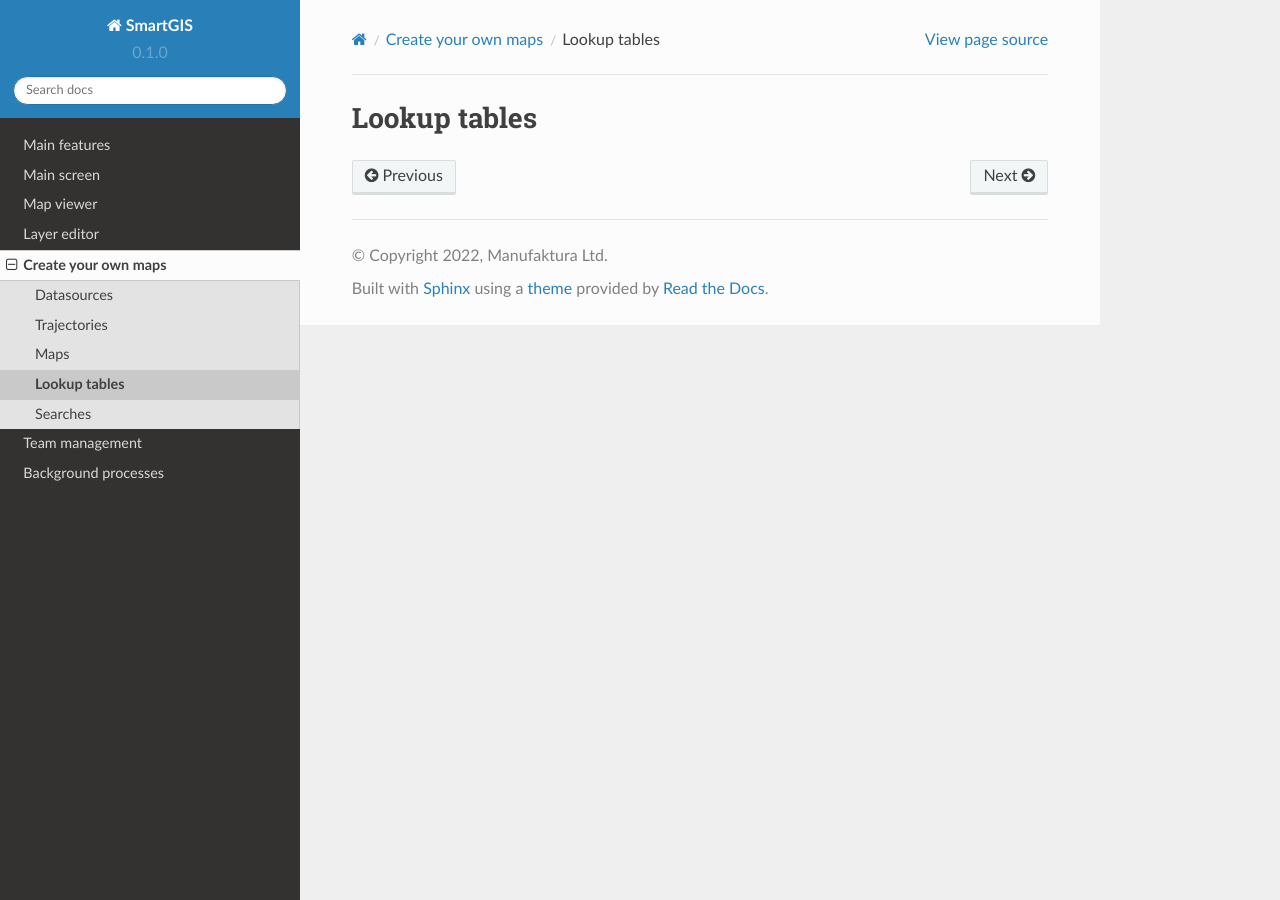
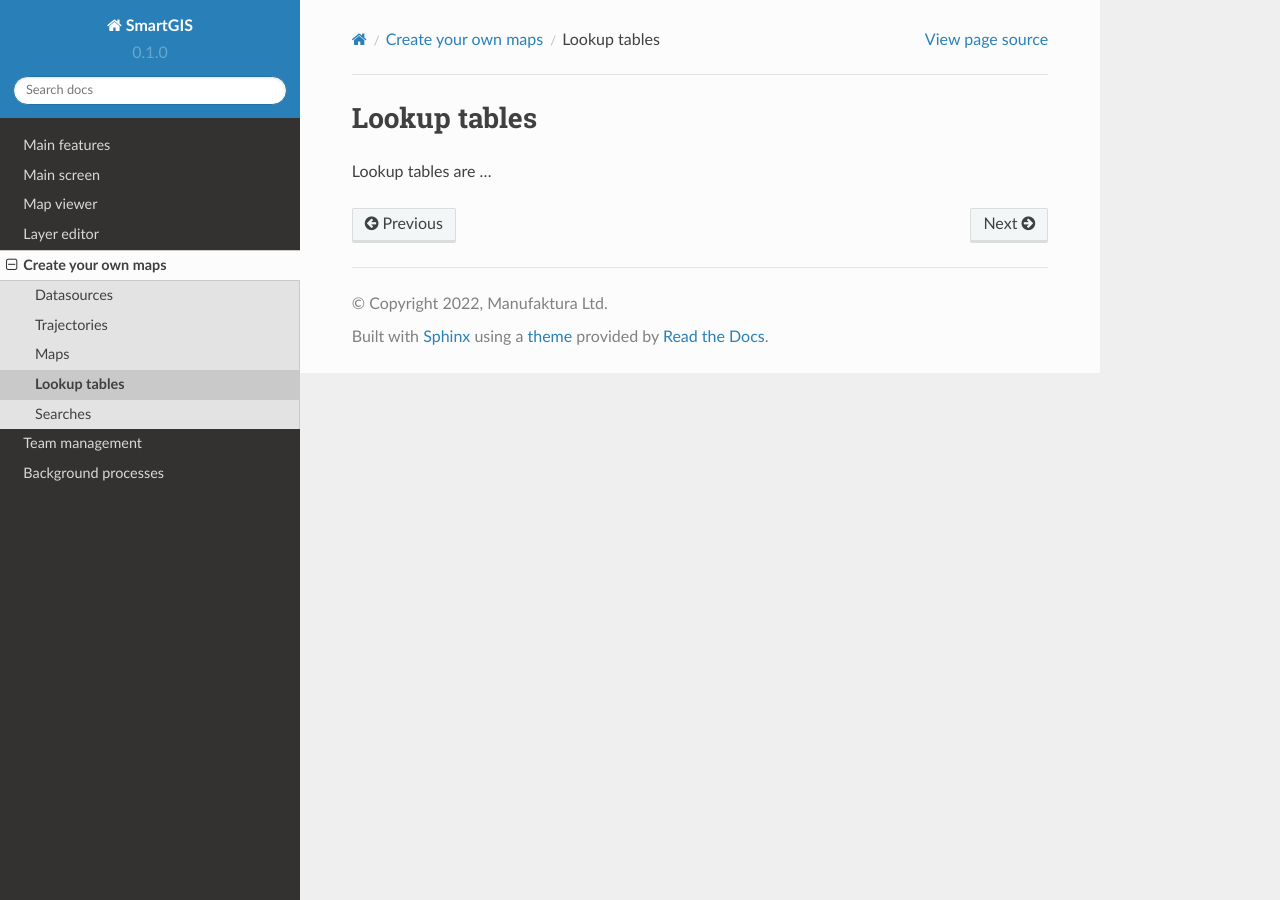
Before and after one commit to aprojanos/smartgis-tutorial, a Sphinx documentation site: the page built from docs/source/lookups.rst, in a window 1280 px wide. Built offline with Sphinx 7.4.7 and the Read the Docs theme 2.0.0, drawn with Linux system fonts in a browser that asks for light colours.

Commit message:
syntax check

```diff
--- a/docs/source/lookups.rst
+++ b/docs/source/lookups.rst
@@ -1,2 +1,5 @@
 Lookup tables
 =============
+
+.. _lookups:
+Lookup tables are ...
--- a/docs/source/viewer.rst
+++ b/docs/source/viewer.rst
@@ -20,7 +20,8 @@ When configuring the application, it is possible to allow users to log in with a
 
 Working with projects
 ---------------------
-https://docs.nextgis.com/docs_collector/source/operations.html
+
+.. tip:: https://docs.nextgis.com/docs_collector/source/operations.html
 
 .. figure:: images/SU-select-project.jpg
    :name: select_project
```
